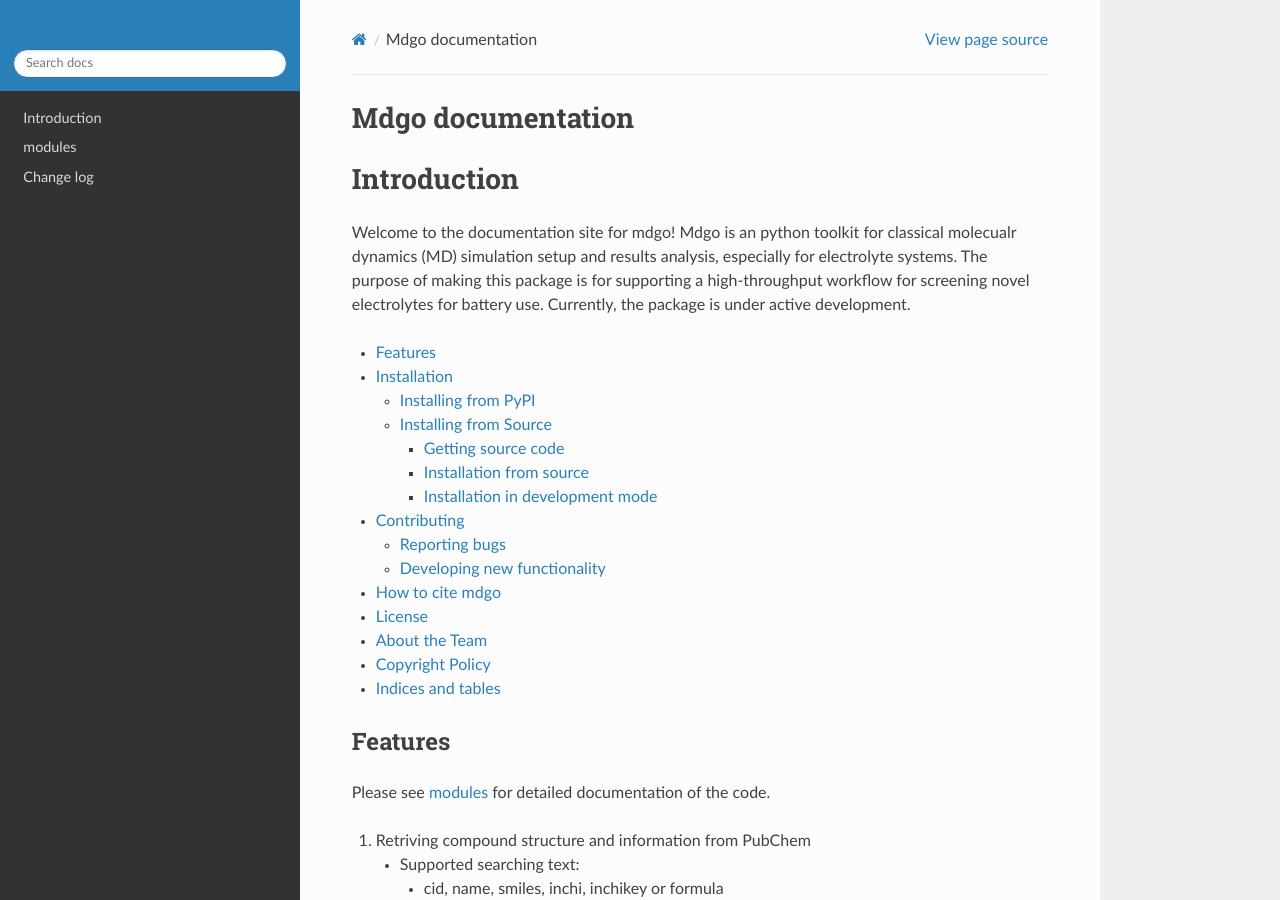
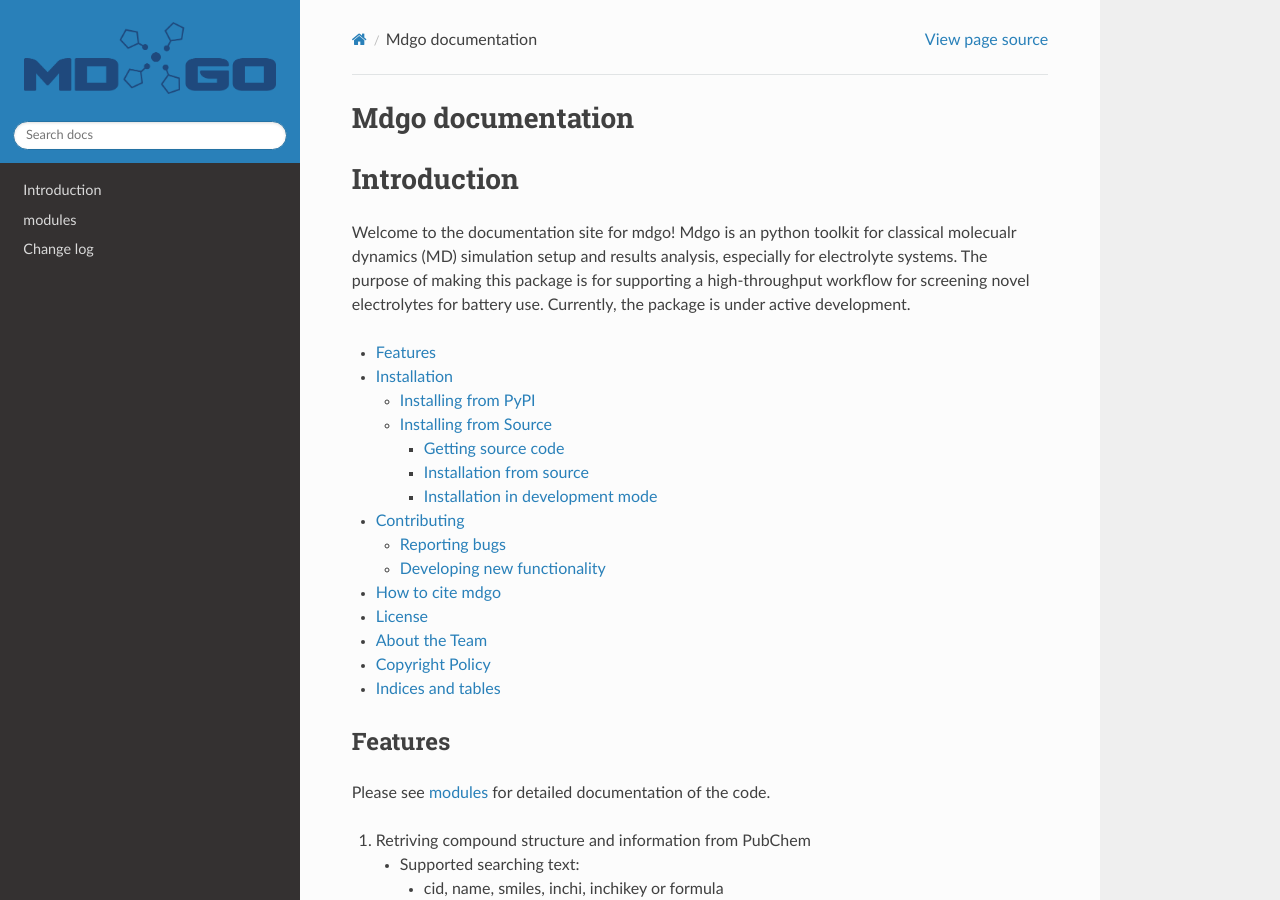
Before and after one commit to HouGroup/mdgo, a Sphinx documentation site: the page built from docs/source/index.rst, in a window 1280 px wide and 900 px high. Built offline with Sphinx 7.4.7 and the Read the Docs theme 2.0.0, drawn with Linux system fonts in a browser that asks for light colours.

Commit message:
change logo file format

```diff
--- a/docs/source/conf.py
+++ b/docs/source/conf.py
@@ -61,7 +61,7 @@ html_theme = "sphinx_rtd_theme"
 # relative to this directory. They are copied after the builtin static files,
 # so a file named "default.css" will overwrite the builtin "default.css".
 html_static_path = ['_static']
-html_logo = "_static/logo_mdgo.svg"
+html_logo = "_static/logo_mdgo.png"
 html_theme_options = {
     'logo_only': True,
     'display_version': False,
```
Also changed, not shown: docs/source/_static/logo_mdgo.png (added).
